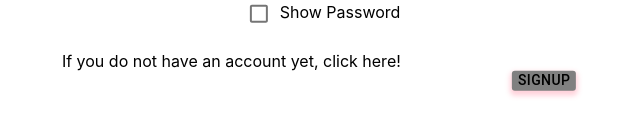
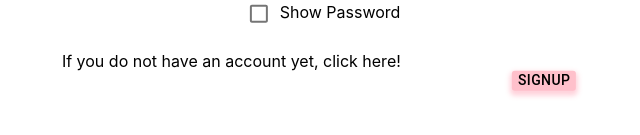
Before and after one commit to Falanke21/REM-demo-website, a React (Create React App) app in the folder fgnb/: page / in a window 1280 px wide. Shown: the part 377-512 px from the top of the page, without its empty margins (321-961 px from the left). Built offline with nearby package versions, Linux system fonts and the light colour scheme.

Commit message:
AuthForm added

```diff
--- a/fgnb/src/AuthForm.js
+++ b/fgnb/src/AuthForm.js
@@ -3,13 +3,14 @@
 import Input from '@material-ui/core/Input';
 import Checkbox from '@material-ui/core/Checkbox';
 import { makeStyles, emphasize } from '@material-ui/core/styles';
+import { Link, Redirect } from "react-router-dom";
 import './AuthForm.css'
 
 const useStyles = makeStyles({
   button: {
     float: "right",
     position: "relative",
-    background: 'grey',
+    background: 'pink',
     border: 0,
     borderRadius: 3,
     boxShadow: '0 3px 5px 2px rgba(255, 105, 135, .3)',
@@ -20,7 +21,7 @@
   }
 })
 
-function Hook() {
+function SignUpButton() {
   const classes = useStyles();
   return <Button className={classes.button}>SignUp</Button>;
 }
@@ -79,7 +80,9 @@
           <tr className="signUptext">
           If you do not have an account yet, click here!
           </tr>
-           <Hook></Hook>
+          <Link to={"./signup"}>
+          <SignUpButton></SignUpButton>
+          </Link>
           </p>
 
         </div>
```
